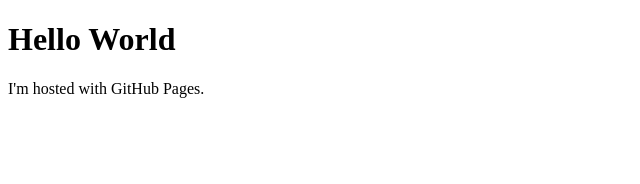
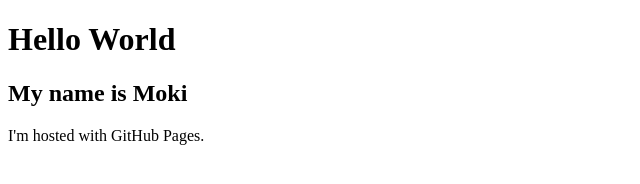
Before and after one commit to gudegayathri/gudegayathri.github.io, a plain HTML site: page index.html in a window 1280 px wide. Shown: the whole page, without its empty margins (0-640 px from the left). Drawn offline with Linux system fonts and the light colour scheme.

Commit message:
Update index.html

```diff
--- a/index.html
+++ b/index.html
@@ -2,6 +2,7 @@
 <html>
 <body>
 <h1>Hello World</h1>
+<h2>My name is Moki</h2>
 <p>I'm hosted with GitHub Pages.</p>
 </body>
 </html>
```
